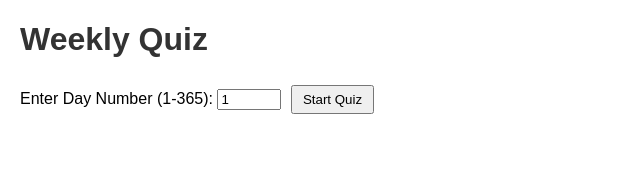
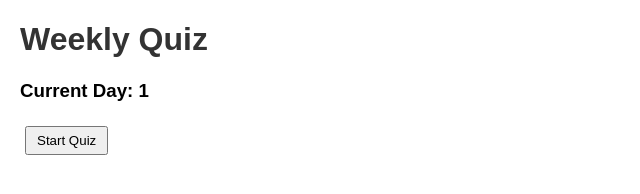
Before and after one commit to alexespo13/Spanish-Vocab-Quiz, a plain HTML site: page weekly_quiz.html in a window 1280 px wide. Shown: the whole page, without its empty margins (0-640 px from the left). Drawn offline with Linux system fonts and the light colour scheme.

Commit message:
Update weekly_quiz.html

```diff
--- a/weekly_quiz.html
+++ b/weekly_quiz.html
@@ -8,13 +8,16 @@
 </head>
 <body>
   <h1>Weekly Quiz</h1>
-  <label for="day-input">Enter Day Number (1-365):</label>
-  <input type="number" id="day-input" min="1" max="365" value="1">
+
+  <h3>Current Day: <span id="current-day">1</span></h3>
   <button onclick="startWeeklyQuiz()">Start Quiz</button>
 
   <div id="quiz-container"></div>
 
   <script src="data.js"></script>
   <script src="script.js"></script>
+  <script>
+    updateCurrentDayDisplay();
+  </script>
 </body>
 </html>
```
